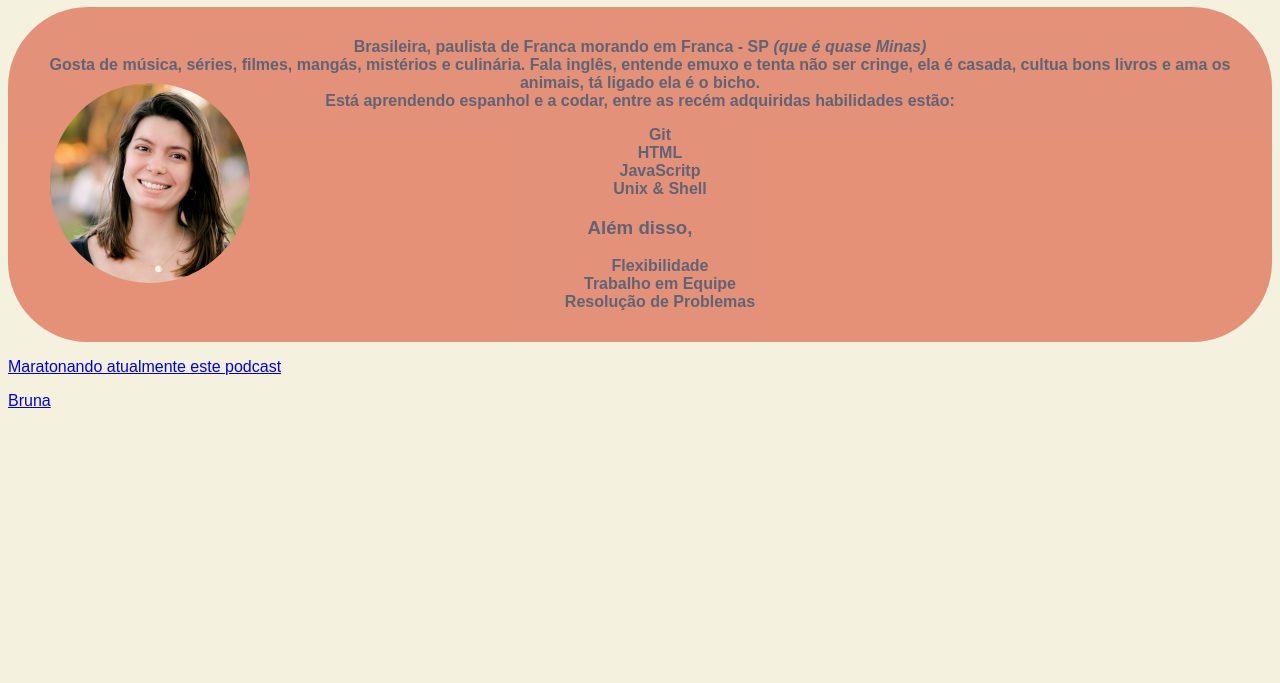
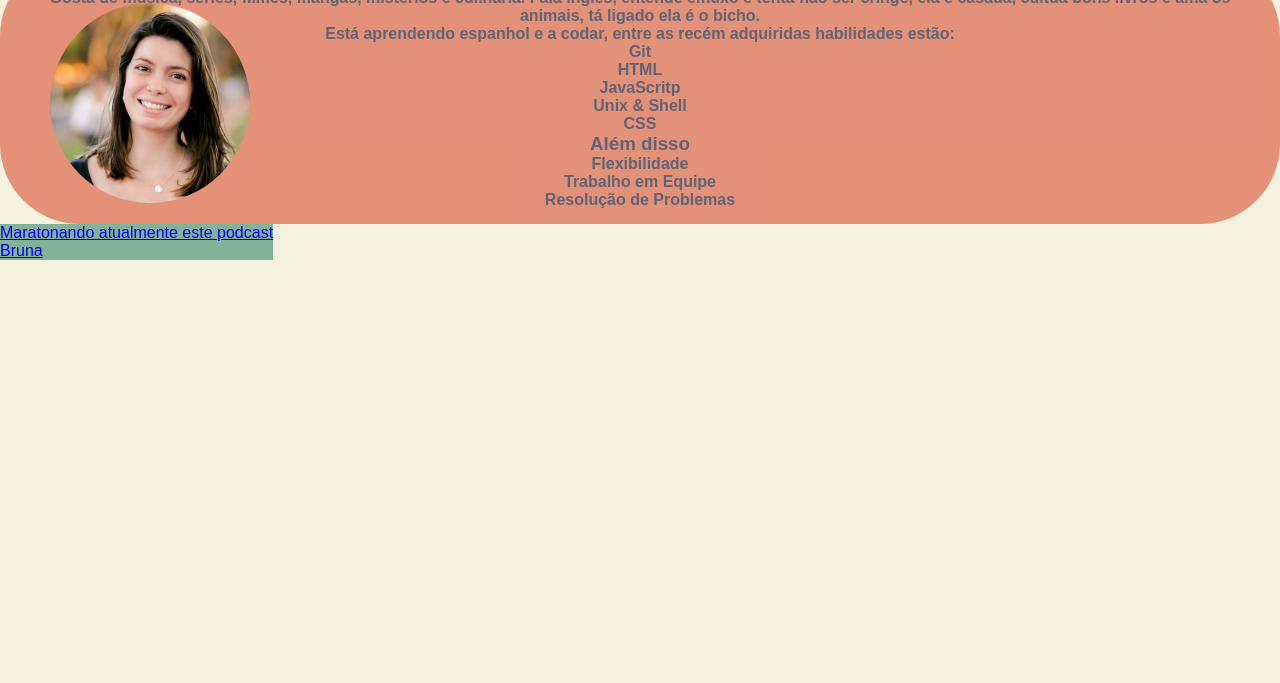
Before and after one commit to bbarcarollo/bbarcarollo.github.io, a plain HTML site: page index.html in a window 1280 px wide. Shown: the part 117-800 px from the top of the page. Drawn offline with Linux system fonts and the light colour scheme; a web font is replaced by a local one.

Commit message:
add footer

```diff
--- a/index.html
+++ b/index.html
@@ -28,17 +28,19 @@
       <li>HTML</li>
       <li>JavaScritp</li>
       <li>Unix & Shell</li>
+      <li>CSS</li>
     </ul>
-    <h3>Além disso,</h3>
+    <h3>Além disso</h3>
     <ul>
       <li><strong>Flexibilidade</strong></li>
       <li>Trabalho em Equipe</li>
       <li>Resolução de Problemas </li>
     </ul>
   </div>
-
-<a href="https://www.strangeandunexplainedpod.com/" target="_blank"><p id="pagina-externa">Maratonando atualmente este podcast</p></a>
-<a href="#fotobruna">Bruna</a>
+  <footer>
+  <a href="https://www.strangeandunexplainedpod.com/" target="_blank"><p id="pagina-externa">Maratonando atualmente este podcast</p></a>
+  <a href="#fotobruna">Bruna</a>
+  </footer>
 
   </body>
 </html>
--- a/style.css
+++ b/style.css
@@ -1,3 +1,8 @@
+* {
+    margin: 0;
+    padding: 0;
+  }
+
 .header-container{
 background-color: #59c9a5ff;
 padding: 9px 11px;
@@ -9,7 +14,7 @@ list-style: none;
  border-radius: 50%;
  position: absolute;
  left: 50px;
- top: 200px;
+ top: 120px;
  z-index: 1;
 
 }
@@ -54,3 +59,12 @@ h1 {
 .about ul {
     list-style: none;
 }
+.about li{
+    left: 50%;
+}
+
+footer{
+    display: inline-block;
+    background-color: #81b29aff;
+    text-decoration: none;
+}
```
